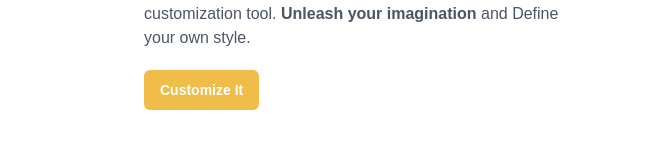
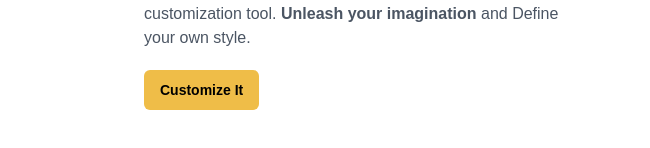
Before and after one commit to AnkitM18-tech/three-js-tryit, a React (Vite) app in the folder client/: page / in a window 1280 px wide. Shown: the part 568-716 px from the top of the page, without its empty margins (0-650 px from the left). Built offline with nearby package versions, Linux system fonts and the light colour scheme; a web font is replaced by a local one.

Commit message:
Changed Button text color

```diff
--- a/client/src/components/CustomButton.jsx
+++ b/client/src/components/CustomButton.jsx
@@ -9,7 +9,7 @@ const CustomButton = ({ type, title, customStyles, handleClick }) => {
     if (type === "filled") {
       return {
         backgroundColor: snap.color,
-        color: "#fff",
+        color: "#000",
       };
     }
   };
```
